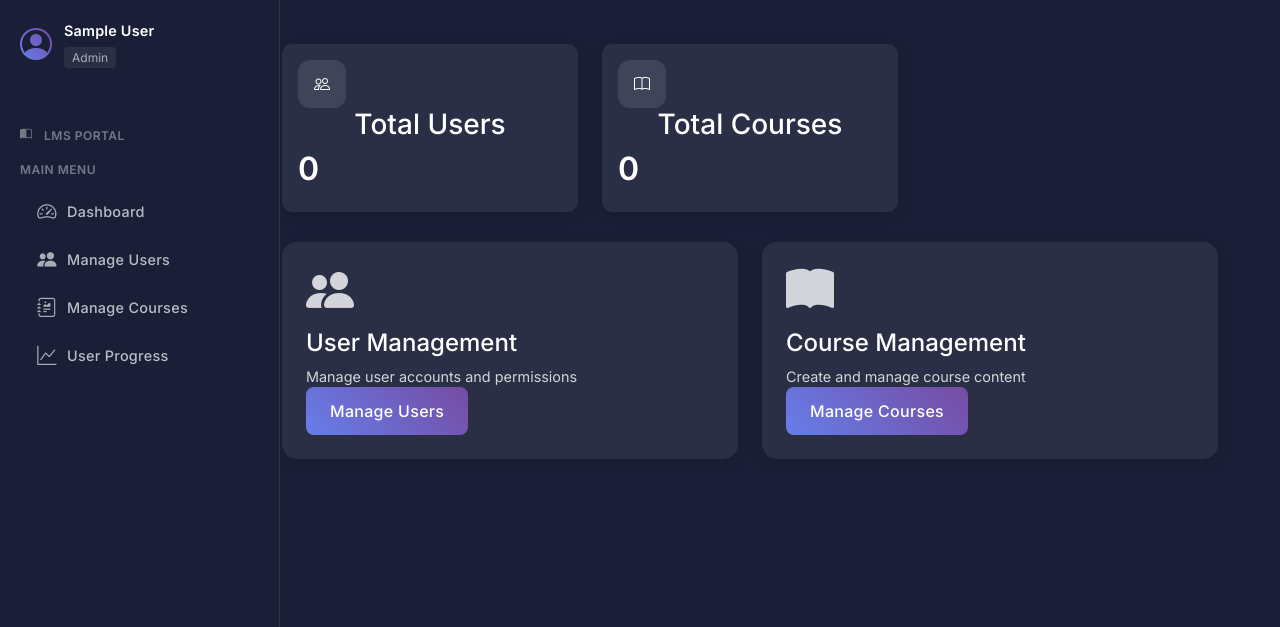
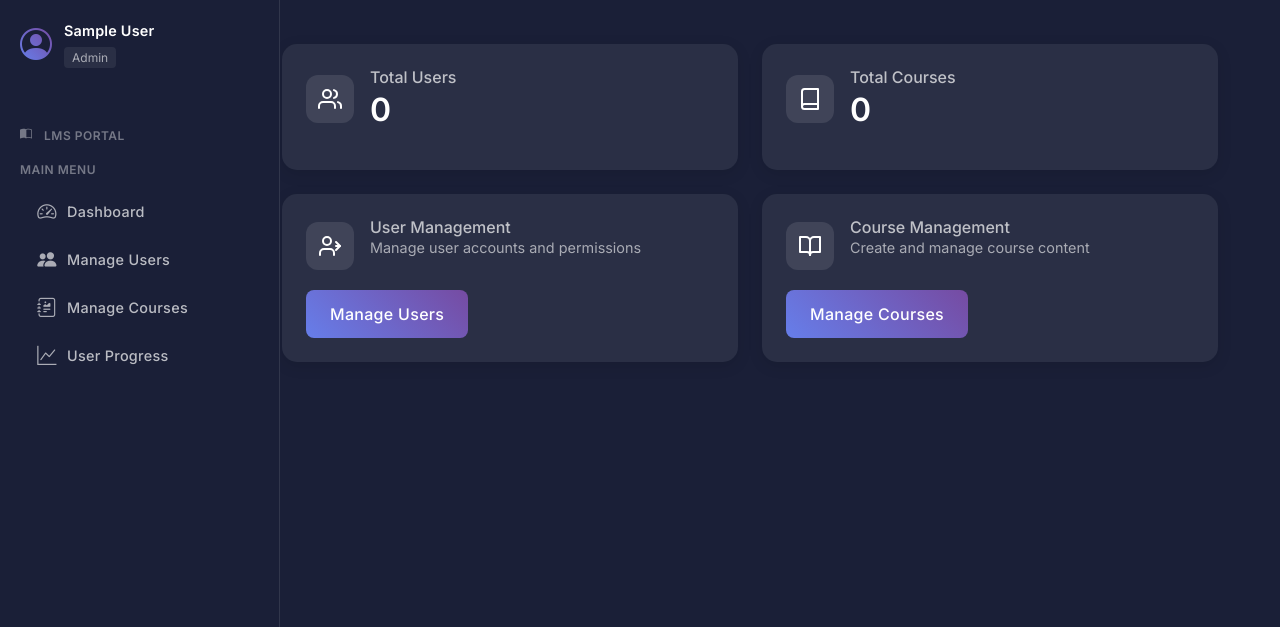
Before and after one commit to alrenz19/lms, a PHP site: page /dashboard.php in a window 1280 px wide. Shown: the top 627 px of the page. Run offline with PHP 8.4, Linux system fonts and the light colour scheme; the visitor is signed in with stand-in values (Sample User, id 1); data that the repository does not hold is empty; some libraries are stand-ins or nearby versions.

Commit message:
Improved styling and fixed user, courses count

```diff
--- a/dashboard.php
+++ b/dashboard.php
@@ -73,42 +73,79 @@ if ($course_count > 0) {
             <div class="container mt-4">
                 <?php if ($is_admin): ?>
                     <!-- Admin Dashboard -->
-                    <div class="row admin-stats">
-                        <div class="col-md-4">
-                            <div class="stats-card dashboard-card">
-                                <div class="card-body text-center">
-                                    <i class="bi bi-people stats-icon"></i>
-                                    <h3>Total Users</h3>
-                                    <h2><?php echo $users_count; ?></h2>
+                    <div class="row">
+                        <div class="col-md-6 mb-4">
+                            <div class="admin-card h-100">
+                                <div class="d-flex align-items-center mb-3">
+                                    <div class="stats-icon me-3">
+                                        <svg xmlns="http://www.w3.org/2000/svg" width="24" height="24" viewBox="0 0 24 24" fill="none" stroke="currentColor" stroke-width="2" stroke-linecap="round" stroke-linejoin="round">
+                                            <path d="M17 21v-2a4 4 0 0 0-4-4H5a4 4 0 0 0-4 4v2"></path>
+                                            <circle cx="9" cy="7" r="4"></circle>
+                                            <path d="M23 21v-2a4 4 0 0 0-3-3.87"></path>
+                                            <path d="M16 3.13a4 4 0 0 1 0 7.75"></path>
+                                        </svg>
+                                    </div>
+                                    <div>
+                                        <h3 class="mb-1">Total Users</h3>
+                                        <h2 class="mb-0"><?php echo $users_count; ?></h2>
+                                    </div>
                                 </div>
                             </div>
                         </div>
-                        <div class="col-md-4">
-                            <div class="stats-card dashboard-card">
-                                <div class="card-body text-center">
-                                    <i class="bi bi-book stats-icon"></i>
-                                    <h3>Total Courses</h3>
-                                    <h2><?php echo $courses_count; ?></h2>
+                        <div class="col-md-6 mb-4">
+                            <div class="admin-card h-100">
+                                <div class="d-flex align-items-center mb-3">
+                                    <div class="stats-icon me-3">
+                                        <svg xmlns="http://www.w3.org/2000/svg" width="24" height="24" viewBox="0 0 24 24" fill="none" stroke="currentColor" stroke-width="2" stroke-linecap="round" stroke-linejoin="round">
+                                            <path d="M4 19.5A2.5 2.5 0 0 1 6.5 17H20"></path>
+                                            <path d="M6.5 2H20v20H6.5A2.5 2.5 0 0 1 4 19.5v-15A2.5 2.5 0 0 1 6.5 2z"></path>
+                                        </svg>
+                                    </div>
+                                    <div>
+                                        <h3 class="mb-1">Total Courses</h3>
+                                        <h2 class="mb-0"><?php echo $courses_count; ?></h2>
+                                    </div>
                                 </div>
                             </div>
                         </div>
                     </div>
+
                     <div class="row">
-                        <div class="col-md-6">
-                            <div class="admin-card">
-                                <i class="bi bi-people-fill admin-icon"></i>
-                                <h4>User Management</h4>
-                                <p>Manage user accounts and permissions</p>
+                        <div class="col-md-6 mb-4">
+                            <div class="admin-card h-100">
+                                <div class="d-flex align-items-center mb-3">
+                                    <div class="stats-icon me-3">
+                                        <svg xmlns="http://www.w3.org/2000/svg" width="24" height="24" viewBox="0 0 24 24" fill="none" stroke="currentColor" stroke-width="2" stroke-linecap="round" stroke-linejoin="round">
+                                            <path d="M16 21v-2a4 4 0 0 0-4-4H6a4 4 0 0 0-4 4v2"></path>
+                                            <circle cx="9" cy="7" r="4"></circle>
+                                            <path d="M22 12h-4"></path>
+                                            <path d="M18 8l4 4-4 4"></path>
+                                        </svg>
+                                    </div>
+                                    <div>
+                                        <h3 class="mb-0">User Management</h3>
+                                        <p class="text-muted mb-3">Manage user accounts and permissions</p>
+                                    </div>
+                                </div>
                                 <a href="manage_users.php" class="btn btn-primary action-button">
                                     Manage Users
                                 </a>
                             </div>
                         </div>
-                        <div class="col-md-6">
-                            <div class="admin-card">
-                                <i class="bi bi-book-fill admin-icon"></i>
-                                <h4>Course Management</h4>
-                                <p>Create and manage course content</p>
+                        <div class="col-md-6 mb-4">
+                            <div class="admin-card h-100">
+                                <div class="d-flex align-items-center mb-3">
+                                    <div class="stats-icon me-3">
+                                        <svg xmlns="http://www.w3.org/2000/svg" width="24" height="24" viewBox="0 0 24 24" fill="none" stroke="currentColor" stroke-width="2" stroke-linecap="round" stroke-linejoin="round">
+                                            <path d="M2 3h6a4 4 0 0 1 4 4v14a3 3 0 0 0-3-3H2z"></path>
+                                            <path d="M22 3h-6a4 4 0 0 0-4 4v14a3 3 0 0 1 3-3h7z"></path>
+                                        </svg>
+                                    </div>
+                                    <div>
+                                        <h3 class="mb-0">Course Management</h3>
+                                        <p class="text-muted mb-3">Create and manage course content</p>
+                                    </div>
+                                </div>
                                 <a href="manage_courses.php" class="btn btn-primary action-button">
                                     Manage Courses
                                 </a>
```
